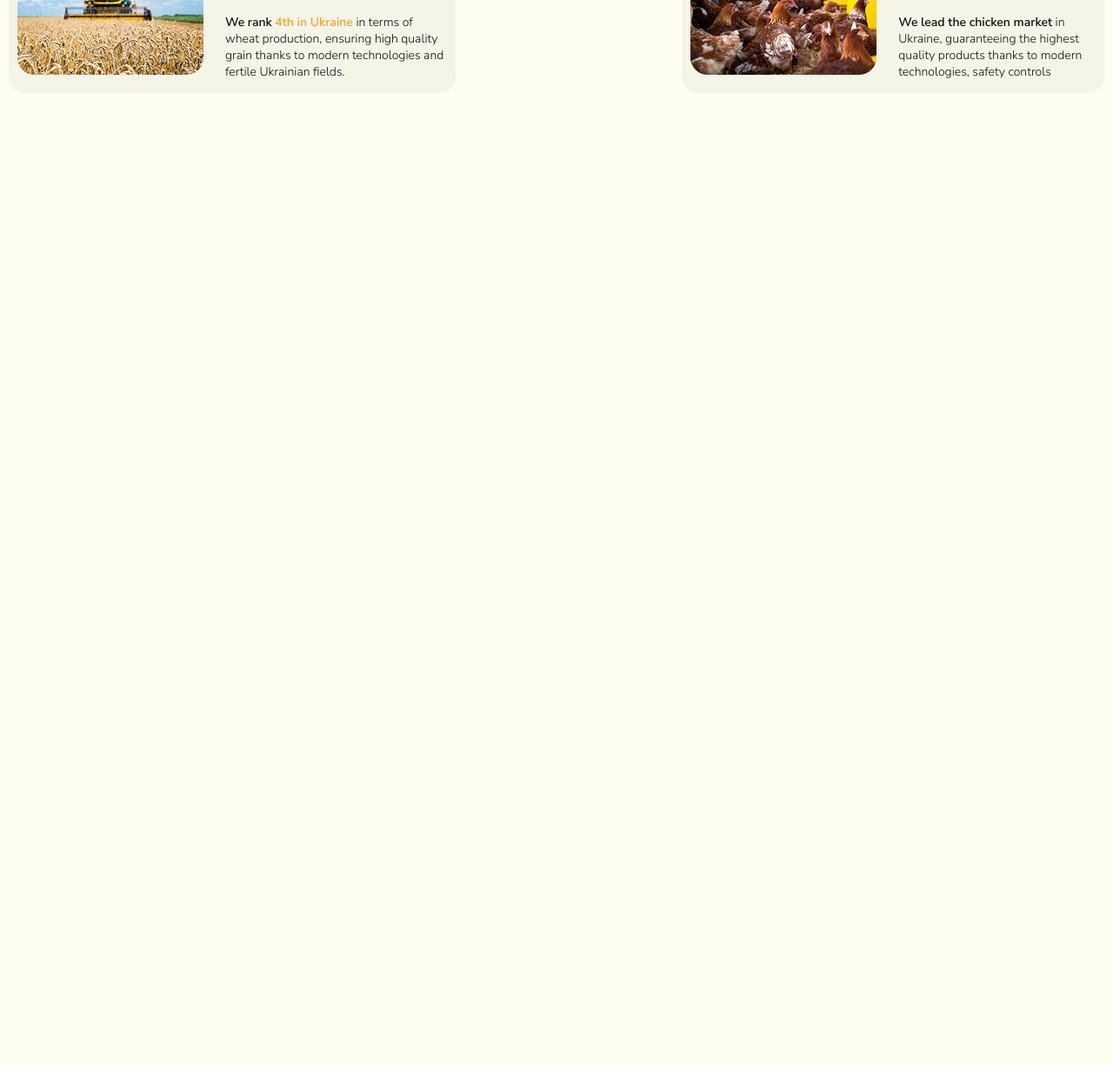
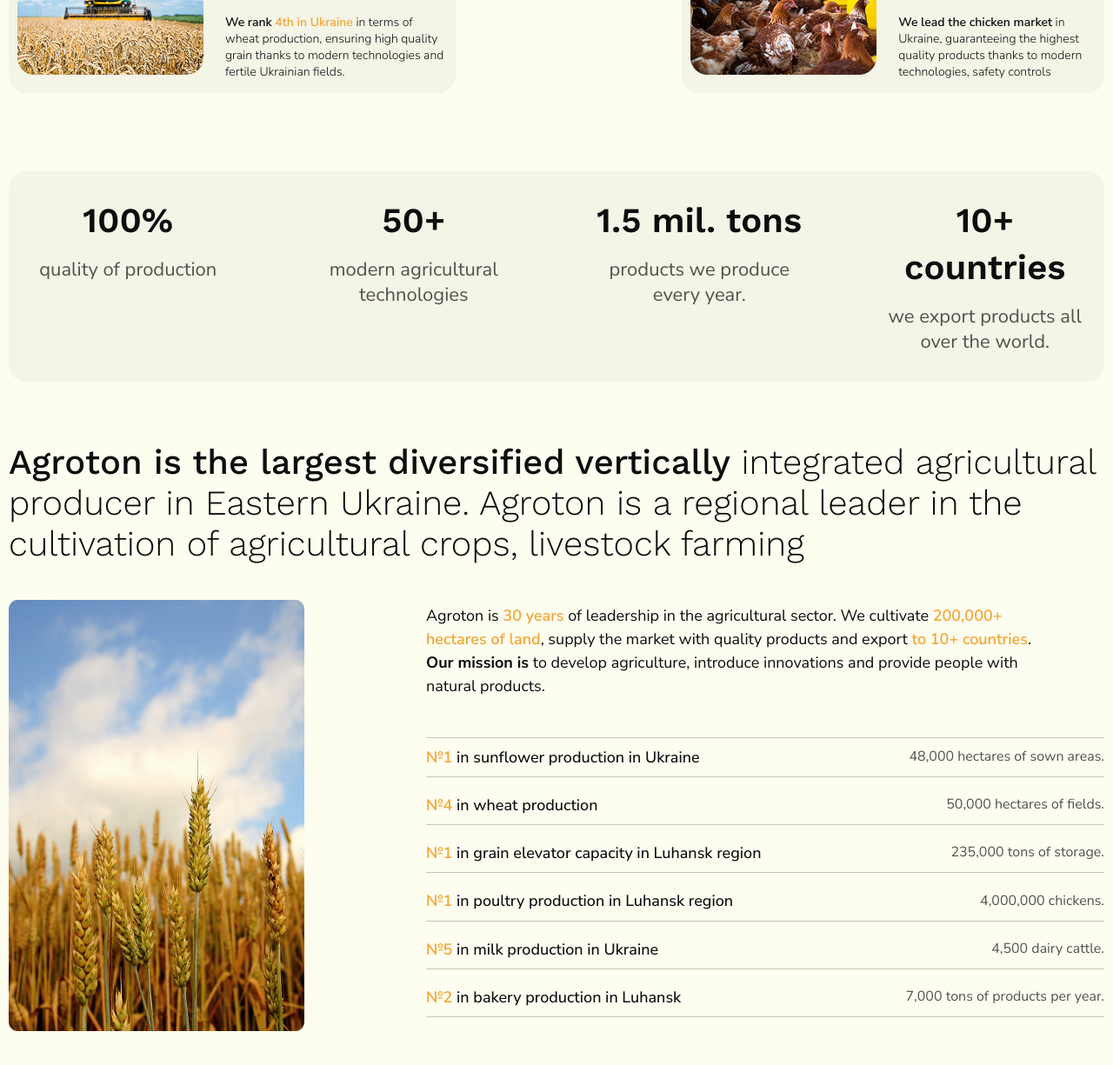
Before and after one commit to watermelonhater/AGROTON, a plain HTML site: page index.html in a window 1280 px wide. Shown: the part 872-2097 px from the top of the page at 87% size. Before the commit the page ends 1159 px from the top, so only its background shows below. Drawn offline with Linux system fonts and the light colour scheme.

Commit message:
add table section

```diff
--- a/css/style.css
+++ b/css/style.css
@@ -163,3 +163,92 @@
     font-weight: 600;
     color: #F2A531;
 }
+
+.about__stats{
+    background-color: #F4F4E7;
+    margin-bottom: 70px;
+    border-radius: 20px;
+    display: flex;
+    padding: 30px 18px;
+    justify-content: space-between;
+    gap: 0 90px;
+}
+
+.about__stats-item{
+    text-align: center;
+    width: 300px;
+}
+
+.about__stats-item dt{
+    font-family: 'WorkSans-SemiBold', sans-serif;
+    font-weight: 600;
+    font-size: 40px;
+    margin-bottom: 15px;
+}
+
+.about__stats-item dd{
+    margin: 0;
+    color: #0E0D0D;
+    font-size: 22px;
+    opacity: .7;
+}
+
+.about__progress-text{
+    font-family: 'WorkSans-Light', sans-serif;
+    font-size: 40px;
+    font-weight: 300;
+    line-height: 1.17;
+    margin-bottom: 40px;
+}
+
+.about__progress-text span{
+    font-weight: 500;
+    font-family: 'WorkSans-Medium', sans-serif;
+}
+
+.about__progress-box{
+    display: flex;
+    gap: 0 140px;
+}
+
+.about__progress-boxtext{
+    font-size: 18px;
+    margin-bottom: 45px;
+    padding-right: 50px;
+    padding-top: 5px;
+    line-height: 1.5;
+}
+
+.about__progress-boxtext .text--bold{
+    font-weight: 700;
+}
+
+.about__progress-table{
+    border-top: 1px solid rgba(14, 13, 13, .23);
+}
+
+.about__progress-item{
+    padding: 10px 0;
+    display: flex;
+    justify-content: space-between;
+    align-items: center;
+    border-bottom: 1px solid rgba(14, 13, 13, .23);
+}
+
+.about__progress-item + .about__progress-item{
+    padding-top: 20px;
+}
+
+.about__progress-item dt{
+    font-size: 18px;
+    font-weight: 500;
+}
+
+.about__progress-item dt span{
+    color: #F2A531;
+    font-weight: 600;
+}
+
+.about__progress-item dd{
+    opacity: .71;
+}
--- a/index.html
+++ b/index.html
@@ -89,6 +89,61 @@
                         </div>
                     </a>
                 </div>
+                <dl class="about__stats">
+                    <div class="about__stats-item">
+                        <dt>100%</dt>
+                        <dd>quality of production</dd>
+                    </div>
+                    <div class="about__stats-item">
+                        <dt>50+</dt>
+                        <dd>modern agricultural technologies</dd>
+                    </div>
+                    <div class="about__stats-item">
+                        <dt>1.5 mil. tons</dt>
+                        <dd>products we produce every year.</dd>
+                    </div>
+                    <div class="about__stats-item">
+                        <dt>10+ countries</dt>
+                        <dd>we export products all over the world.</dd>
+                    </div>
+                </dl>
+                <p class="about__progress-text">
+                    <span>Agroton is the largest diversified vertically</span> integrated agricultural producer in Eastern Ukraine. Agroton is a regional leader in the cultivation of agricultural crops, livestock farming
+                </p>
+                <div class="about__progress-box">
+                    <img class="about__progress-img" src="images/about-img.png" alt="">
+                    <div class="about__progress-tablebox">
+                        <p class="about__progress-boxtext">
+                            Agroton is <span class="text--color">30 years</span> of leadership in the agricultural sector. We cultivate <span class="text--color">200,000+ hectares of land</span>, supply the market with quality products and export <span class="text--color">to 10+ countries</span>. <span class="text--bold">Our mission is</span> to develop agriculture, introduce innovations and provide people with natural products.
+                        </p>
+                        <dl class="about__progress-table">
+                            <div class="about__progress-item">
+                                <dt><span>№1</span> in sunflower production in Ukraine</dt>
+                                <dd>48,000 hectares of sown areas.</dd>
+                            </div>
+                            <div class="about__progress-item">
+                                <dt><span>№4</span> in wheat production</dt>
+                                <dd>50,000 hectares of fields.</dd>
+                            </div>
+                            <div class="about__progress-item">
+                                <dt><span>№1</span> in grain elevator capacity in Luhansk region</dt>
+                                <dd>235,000 tons of storage.</dd>
+                            </div>
+                            <div class="about__progress-item">
+                                <dt><span>№1</span> in poultry production in Luhansk region</dt>
+                                <dd>4,000,000 chickens.</dd>
+                            </div>
+                            <div class="about__progress-item">
+                                <dt><span>№5</span> in milk production in Ukraine</dt>
+                                <dd>4,500 dairy cattle.</dd>
+                            </div>
+                            <div class="about__progress-item">
+                                <dt><span>№2</span> in bakery production in Luhansk</dt>
+                                <dd>7,000 tons of products per year.</dd>
+                            </div>
+                        </dl>
+                    </div>
+                </div>
             </div>
         </section>
     </main>
```
Also changed, not shown: images/about-img.png (added).
